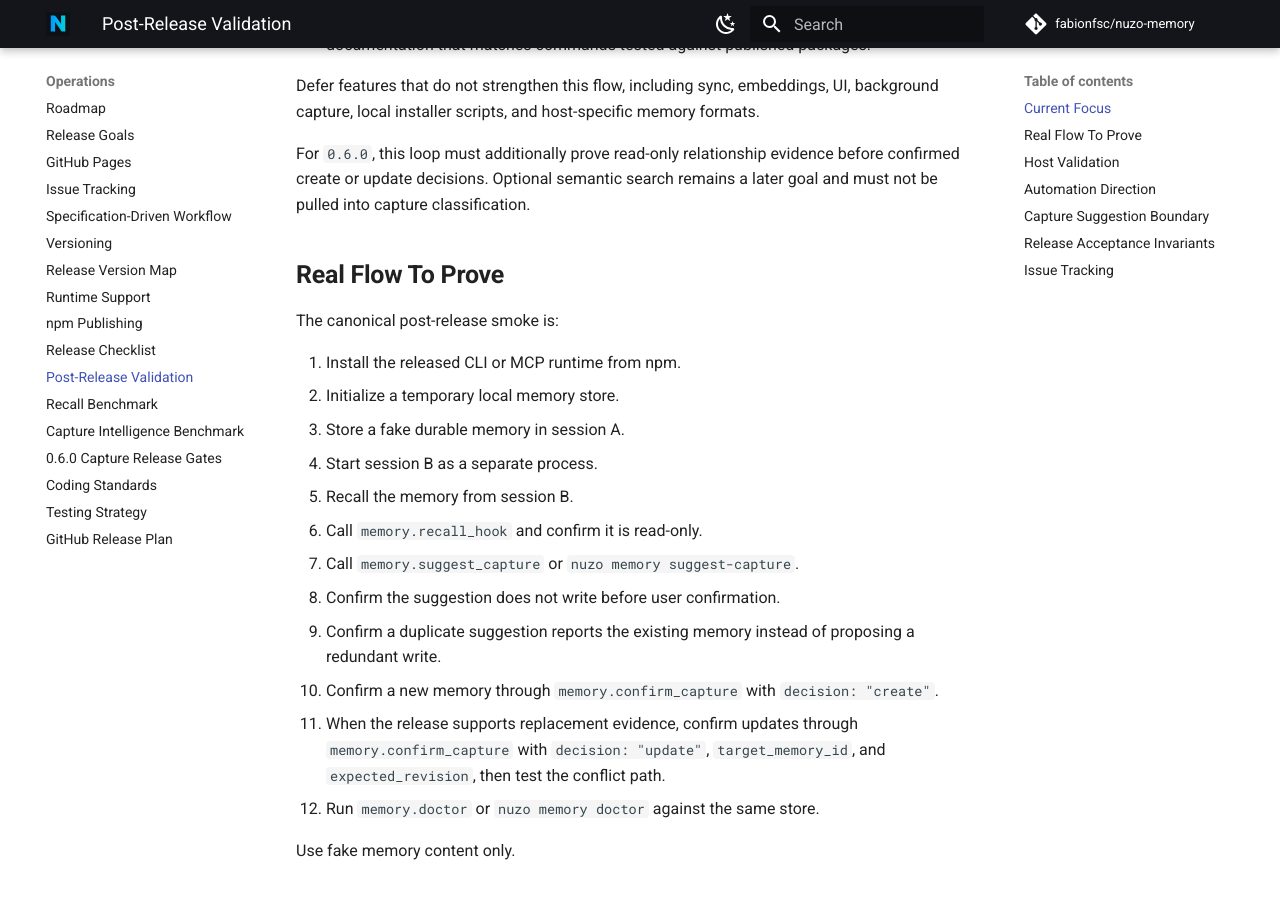
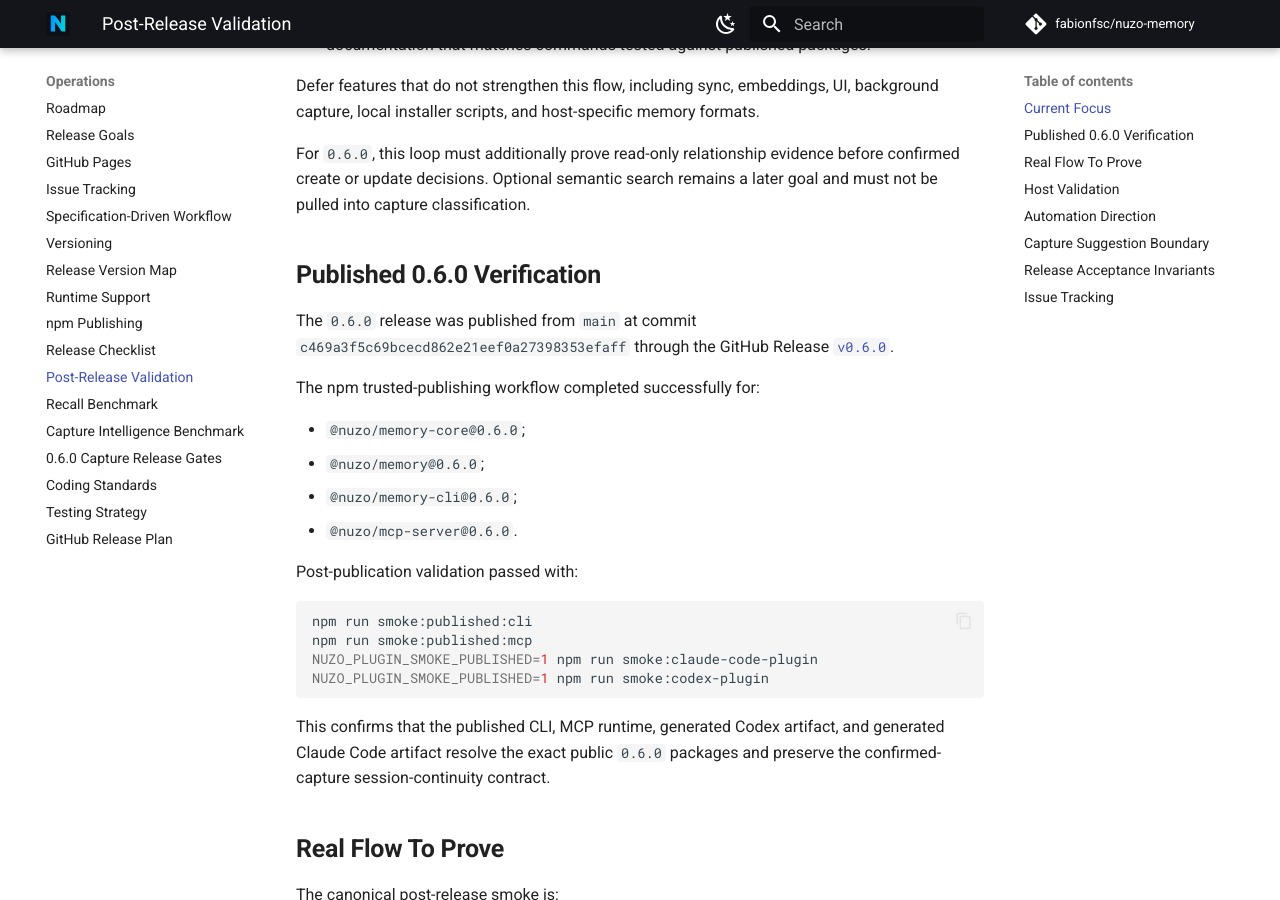
Before and after one commit to fabionfsc/nuzo-memory, an MkDocs documentation site: the page built from docs/operations/post-release-validation.md, in a window 1280 px wide and 900 px high, scrolled down 666 px. Built offline with MkDocs 1.6.1 and Material for MkDocs 9.7.7, drawn with Linux system fonts in a browser that asks for light colours; comment, search, counter and statistics services are not loaded.

Commit message:
docs(release): record 0.6.0 validation

````diff
--- a/docs/operations/post-release-validation.md
+++ b/docs/operations/post-release-validation.md
@@ -25,6 +25,32 @@ formats.
 For `0.6.0`, this loop must additionally prove read-only relationship evidence
 before confirmed create or update decisions. Optional semantic search remains
 a later goal and must not be pulled into capture classification.
+
+## Published 0.6.0 Verification
+
+The `0.6.0` release was published from `main` at commit
+`c469a3f5c69bcecd862e21eef0a27398353efaff` through the GitHub Release
+[`v0.6.0`](https://github.com/fabionfsc/nuzo-memory/releases/tag/v0.6.0).
+
+The npm trusted-publishing workflow completed successfully for:
+
+- `@nuzo/memory-core@0.6.0`;
+- `@nuzo/memory@0.6.0`;
+- `@nuzo/memory-cli@0.6.0`;
+- `@nuzo/mcp-server@0.6.0`.
+
+Post-publication validation passed with:
+
+```bash
+npm run smoke:published:cli
+npm run smoke:published:mcp
+NUZO_PLUGIN_SMOKE_PUBLISHED=1 npm run smoke:claude-code-plugin
+NUZO_PLUGIN_SMOKE_PUBLISHED=1 npm run smoke:codex-plugin
+```
+
+This confirms that the published CLI, MCP runtime, generated Codex artifact,
+and generated Claude Code artifact resolve the exact public `0.6.0` packages
+and preserve the confirmed-capture session-continuity contract.
 
 ## Real Flow To Prove
 
````
Also changed, not shown: docs/operations/capture-release-gates-0.6.0.md (+3 -3 lines), docs/operations/roadmap.md (+1 -1 lines).
